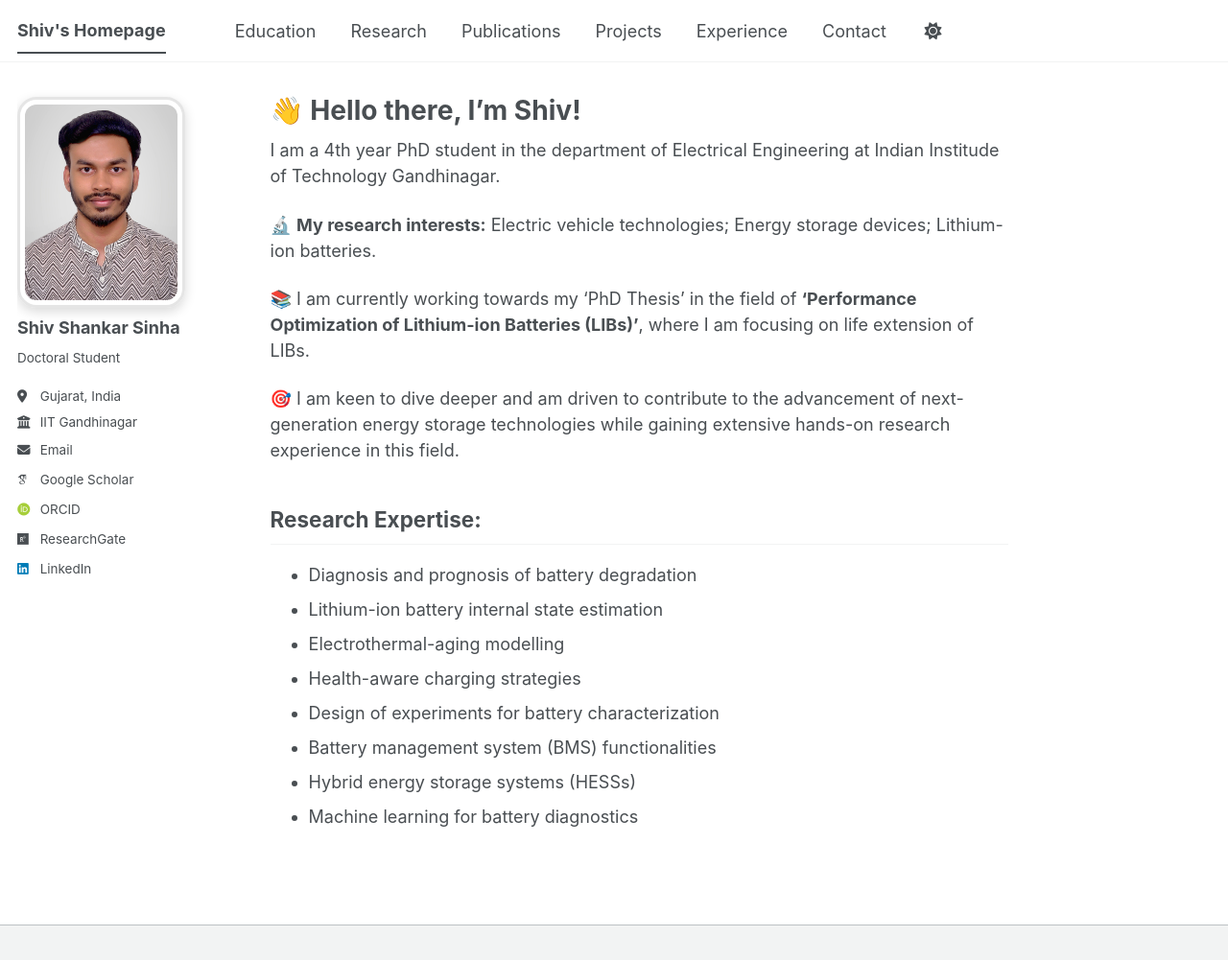
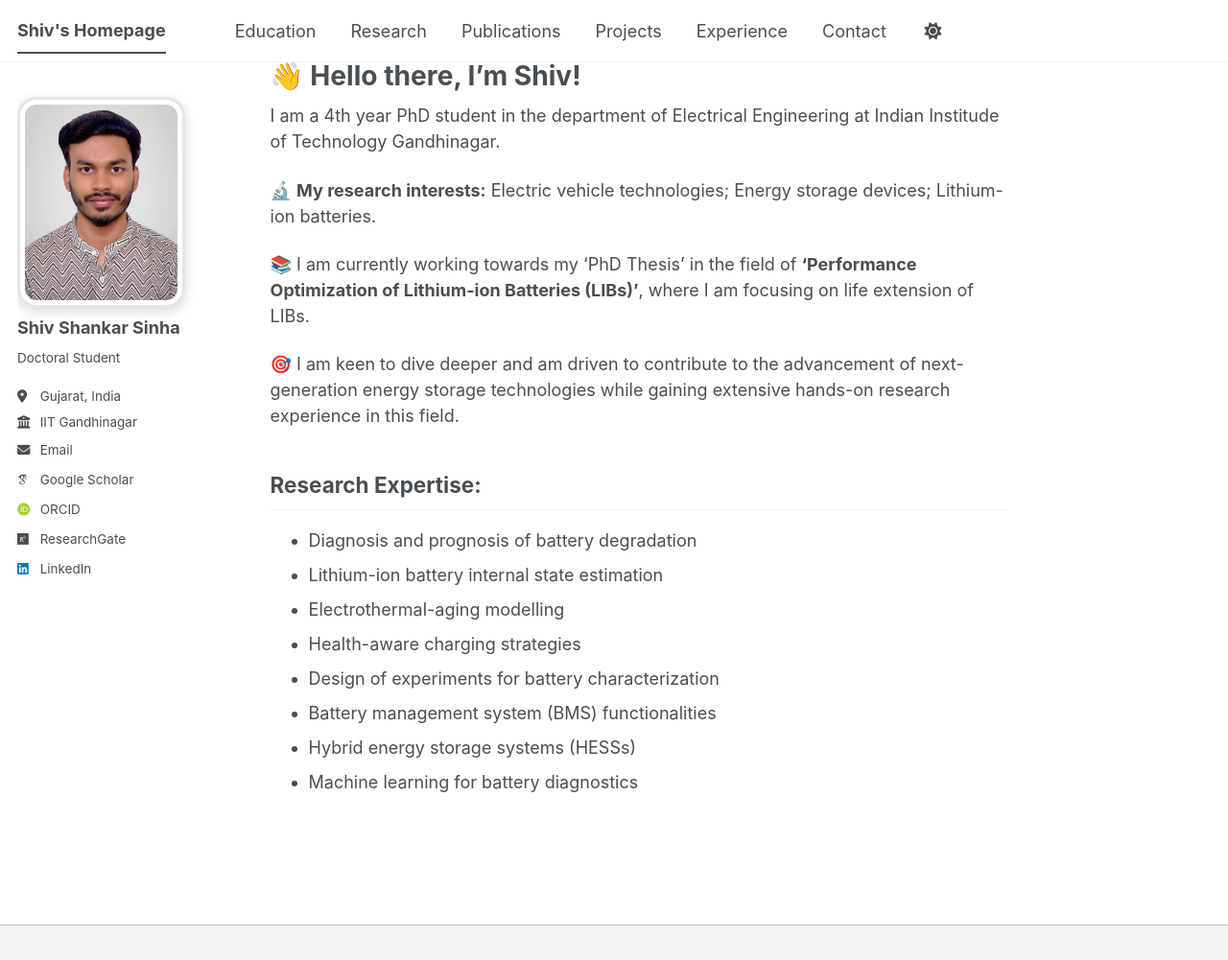
Before and after one commit to shivshankar-sinha/shivshankar-sinha.github.io, a Jekyll site: the page built from _pages/about.md, in a window 1280 px wide and 1001 px high. Shown: the whole window at 96% size. Built offline with Jekyll 4.4.1, drawn with Linux system fonts in a browser that asks for light colours; some web fonts are replaced; a script bundle is joined from its source files by our own code; library files that are not in the unit come from our copies.

Commit message:
Update main.scss

```diff
--- a/assets/css/main.scss
+++ b/assets/css/main.scss
@@ -52,7 +52,7 @@
     image-rendering: auto;
 }
 .edu-item {
-    margin-bottom: 5px;
+    margin-bottom: 25px;
 }
 
 .edu-item h2 {
@@ -90,3 +90,19 @@ hr {
     border-top: 2px dashed #d6d6d6;
     margin: 25px 0;
 }
+/* Remove gap between navbar and page content */
+.page__hero,
+#main {
+  margin-top: 0 !important;
+  padding-top: 0 !important;
+}
+
+.page {
+  margin-top: 0 !important;
+  padding-top: 0 !important;
+}
+
+.page__title {
+  margin-top: 0 !important;
+  padding-top: 0 !important;
+}
```
